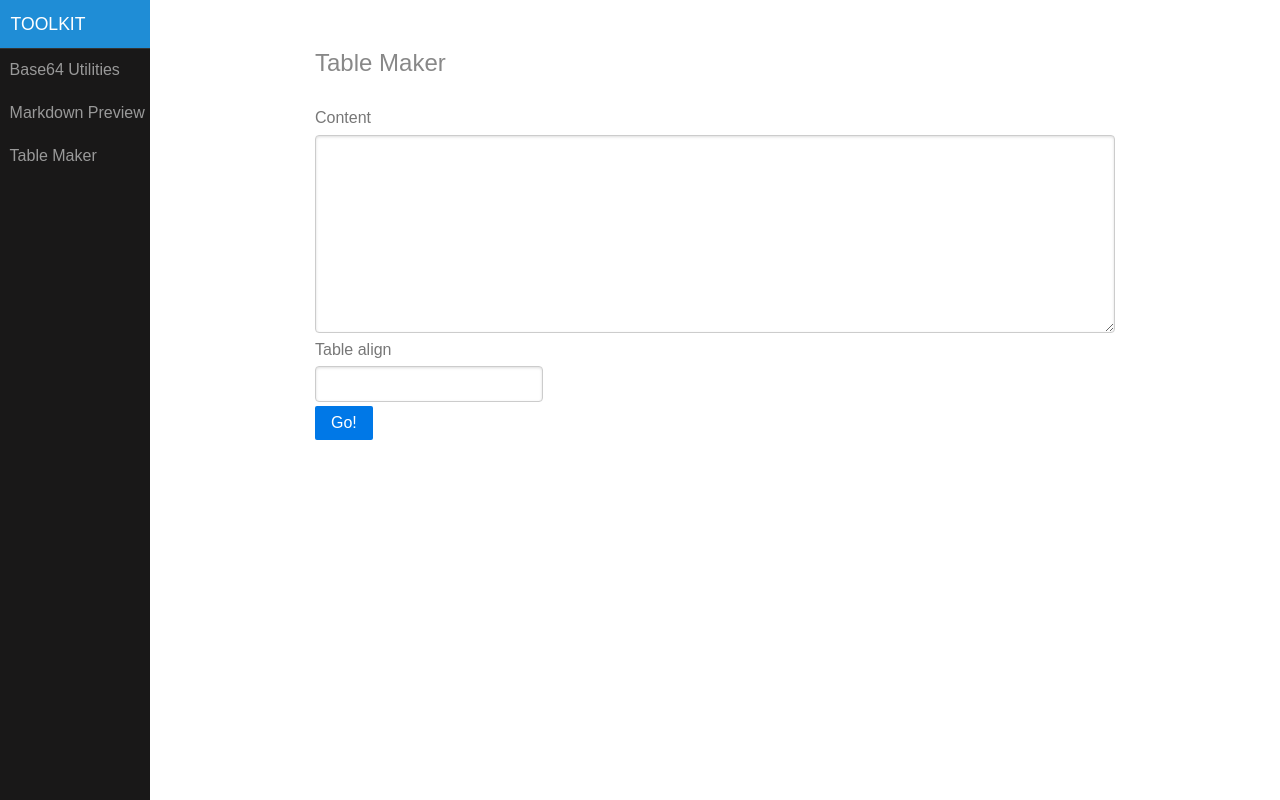
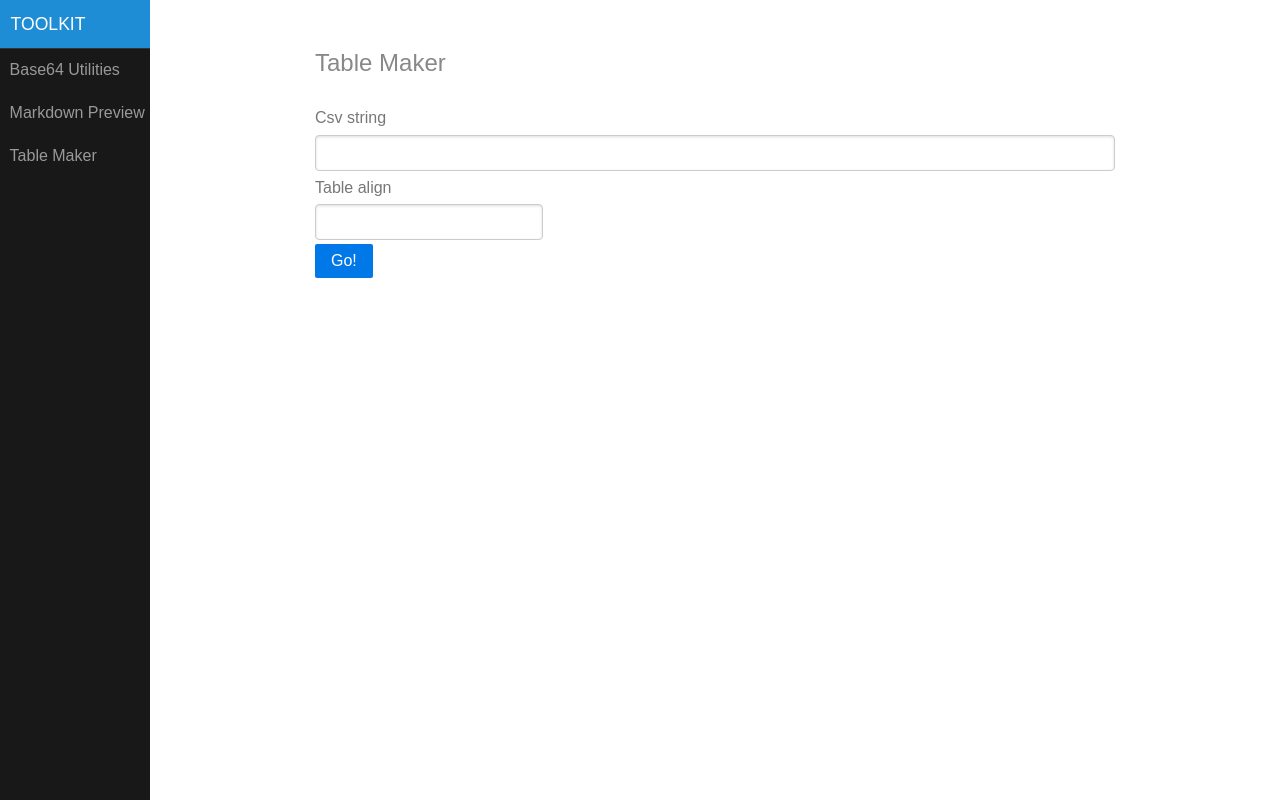
Before and after one commit to andytom/toolkit, a Flask app: template app/table_maker/templates/table_maker/index.html in a window 1280 px wide. Run offline with Flask 2, Linux system fonts and the light colour scheme; the template is opened without the code that fills it, so the values that code supplies are empty, except form fields; form fields are guessed from the names that the template uses.

Commit message:
More comments and rename of vars for clarity.

```diff
--- a/app/table_maker/templates/table_maker/index.html
+++ b/app/table_maker/templates/table_maker/index.html
@@ -7,9 +7,9 @@
         {{ form.csrf_token }}
 
         <div class="pure-control-group">
-            {{ form.content.label }}
+            {{ form.csv_string.label }}
         {#- required=true is to add the required attribue changing true to false does nothing #}
-            {{ form.content(rows=10, class_='pure-input-1', required='true') }}
+            {{ form.csv_string(rows=10, class_='pure-input-1', required='true') }}
         </div>
 
         <div class="pure-control-group">
```
Also changed, not shown: app/table_maker/__init__.py (+5 -3 lines).
